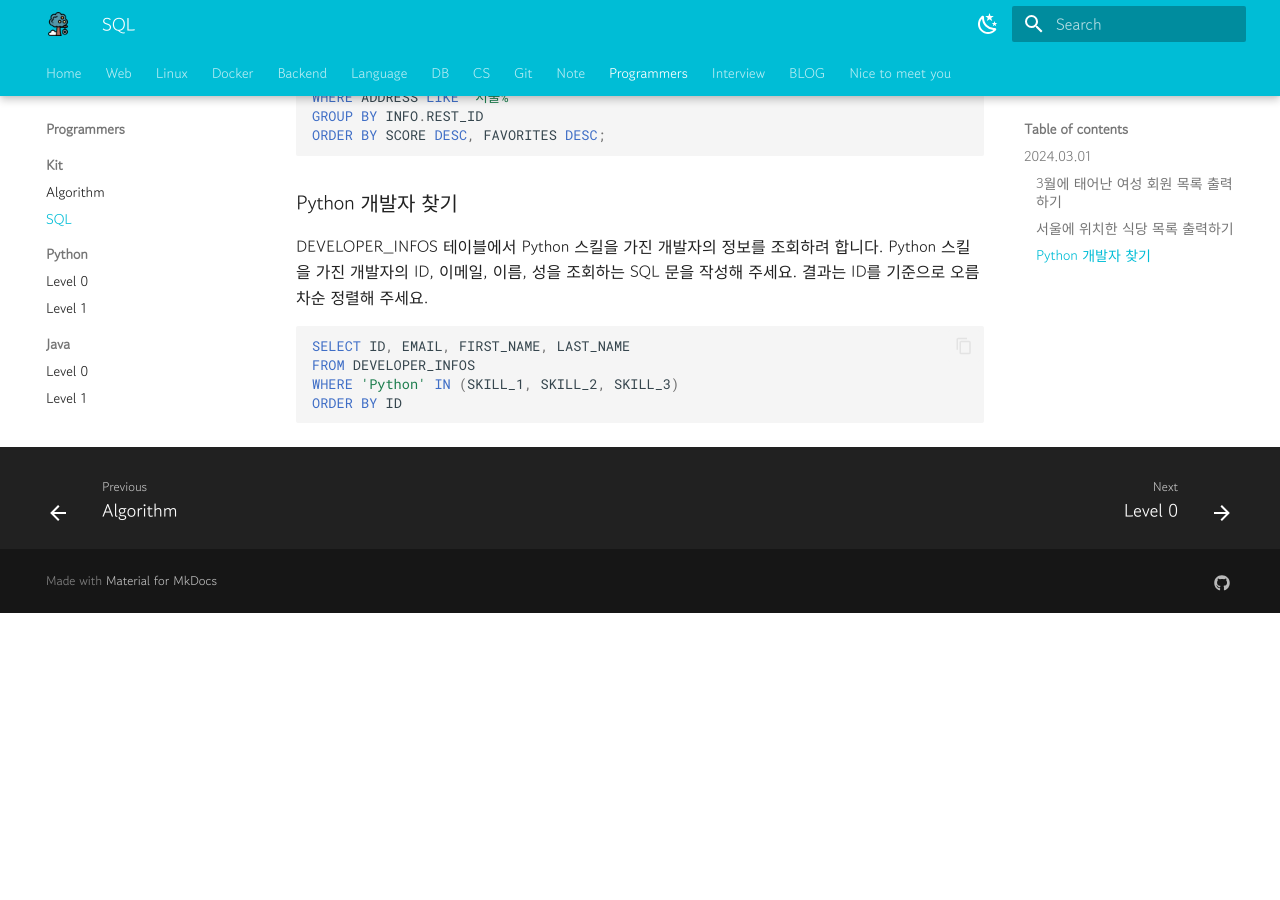
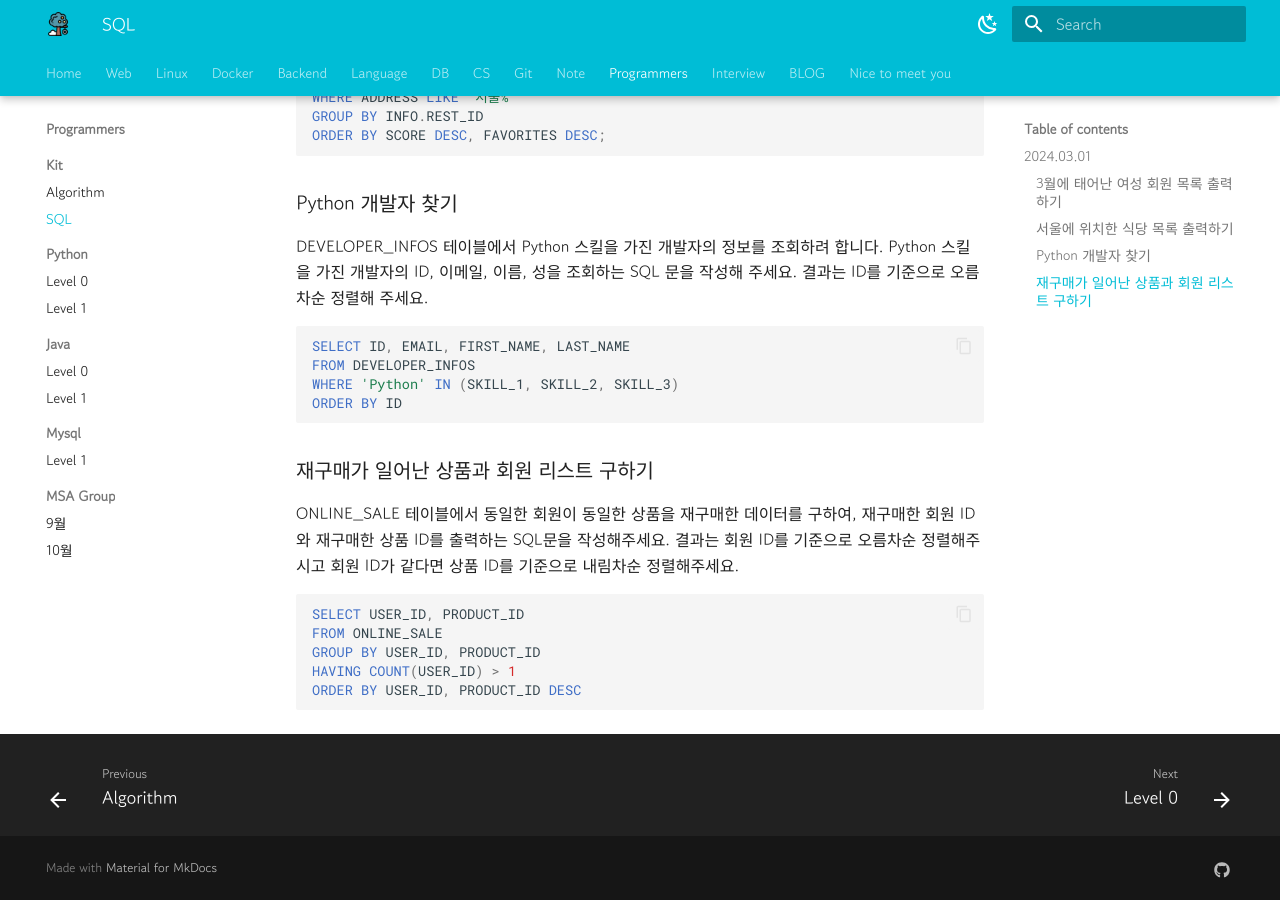
Before and after one commit to YSHeee/YSHeee.github.io, an MkDocs documentation site: the page built from docs/programmers/kit/sql.md, in a window 1280 px wide and 900 px high, scrolled down 750 px. Built offline with MkDocs 1.6.1 and Material for MkDocs 9.7.7, drawn with Linux system fonts in a browser that asks for light colours; before the commit the page ends 1363 px from its top, so only the background shows below that.

````diff
--- a/docs/programmers/kit/sql.md
+++ b/docs/programmers/kit/sql.md
@@ -61,3 +61,14 @@ FROM DEVELOPER_INFOS
 WHERE 'Python' IN (SKILL_1, SKILL_2, SKILL_3)
 ORDER BY ID
 ```
+
+### 재구매가 일어난 상품과 회원 리스트 구하기
+ONLINE_SALE 테이블에서 동일한 회원이 동일한 상품을 재구매한 데이터를 구하여, 재구매한 회원 ID와 재구매한 상품 ID를 출력하는 SQL문을 작성해주세요. 결과는 회원 ID를 기준으로 오름차순 정렬해주시고 회원 ID가 같다면 상품 ID를 기준으로 내림차순 정렬해주세요.
+
+``` sql
+SELECT USER_ID, PRODUCT_ID
+FROM ONLINE_SALE
+GROUP BY USER_ID, PRODUCT_ID
+HAVING COUNT(USER_ID) > 1
+ORDER BY USER_ID, PRODUCT_ID DESC
+```
````
Also changed, not shown: docs/programmers/kit/algorithm.md (+97 -0 lines).
